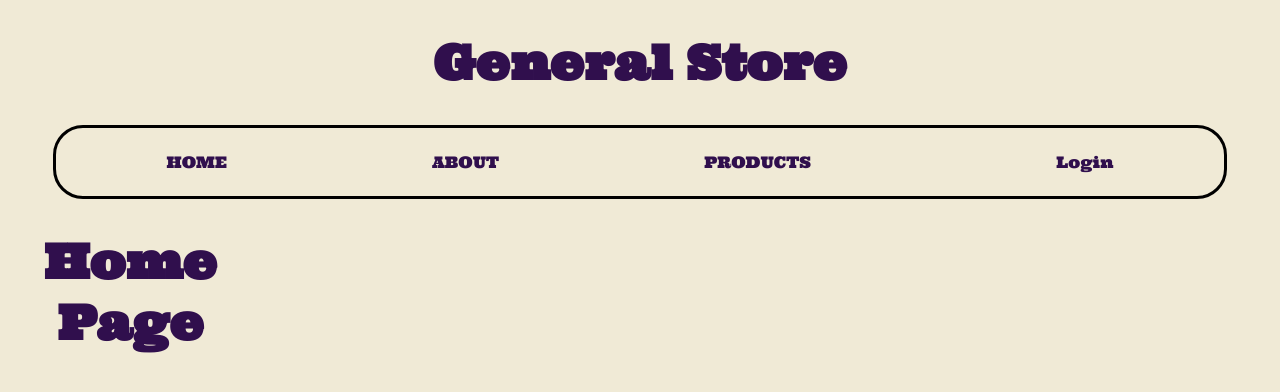
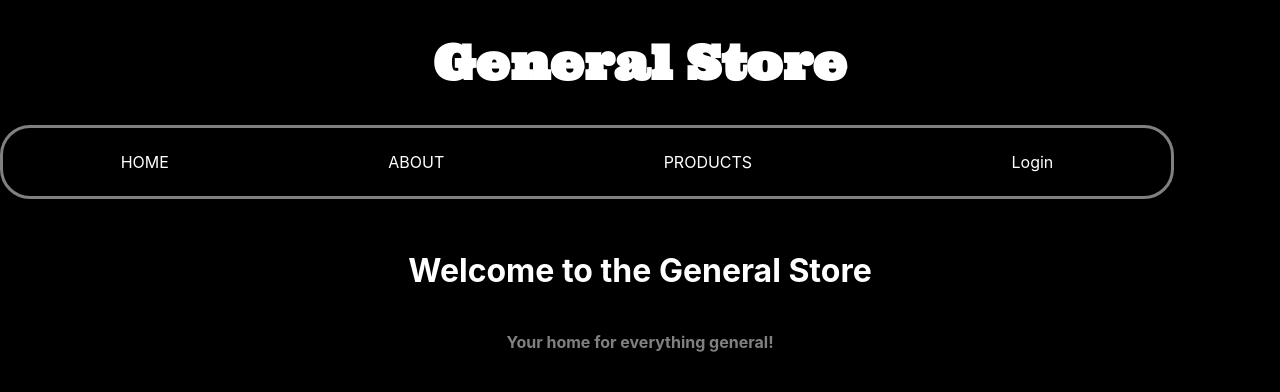
Before and after one commit to troymathis/generalstore-frontend, a React (Create React App) app: page / in a window 1280 px wide. Shown: the top 392 px of the page. Built offline with nearby package versions, Linux system fonts and the light colour scheme; no server answers.

Commit message:
styling changes

```diff
--- a/public/index.html
+++ b/public/index.html
@@ -24,7 +24,7 @@
       work correctly both with client-side routing and a non-root public URL.
       Learn how to configure a non-root public URL by running `npm run build`.
     -->
-    <title>React App</title>
+    <title>General Store</title>
   </head>
   <body>
     <noscript>You need to enable JavaScript to run this app.</noscript>
--- a/src/App.js
+++ b/src/App.js
@@ -20,7 +20,7 @@ function App() {
 
   return (
     <div className="App">
-      <h1>General Store</h1>
+      <h1 id="header">General Store</h1>
       <Nav user={user} />
       <Main user={user} />
     </div>
--- a/src/components/Main.js
+++ b/src/components/Main.js
@@ -49,7 +49,7 @@ const Main = () => {
       <Route exact path="/">
         <Home />
       </Route>
-      <div className="products">
+      <div>
         <Route exact path="/products">
           <Index />
         </Route>
--- a/src/pages/Home.js
+++ b/src/pages/Home.js
@@ -1,5 +1,9 @@
 const Home = () => {
-    return <h1>Home Page</h1>
+    return (
+    <div className='Home'>
+        <h1>Welcome to the General Store</h1>
+        <h4>Your home for everything general!</h4>
+    </div>)
 };
 
 export default Home;
--- a/src/pages/Index.js
+++ b/src/pages/Index.js
@@ -4,7 +4,9 @@ import { useState, useEffect } from "react";
 function Product(props) {
   // create state to hold product data
   const [products, setProduct] = useState(null);
-  const URL = "https://project3-be.herokuapp.com/products"
+
+  const URL = "https://project3-be.herokuapp.com/products/"
+
 
 
   const [newForm,setNewForm] = useState({
@@ -63,15 +65,15 @@ const handleSubmit = (event) => {
             <h1>{product.name}</h1>
           </Link>
             <img src={product.image} alt="" />
-            <span id="price"><h2>Price: {product.price}</h2></span>
+            <span id="price"><h2>${product.price}</h2></span>
           </div>
         )
       }
     )
   )};
   return (
-    <section>
-          <form onSubmit={handleSubmit}>
+    <section className='products'>
+          <form className='form' onSubmit={handleSubmit}>
               <input
                   type="text"
                   value={newForm.name}
--- a/src/pages/Login.js
+++ b/src/pages/Login.js
@@ -39,7 +39,7 @@ export default function Login() {
         placeholder='example@email.com'
         onChange={handleChange}/>
       <input
-        type="text"
+        type="password"
         name="password"
         placeholder='password'
         onChange={handleChange}/>
--- a/src/pages/Register.js
+++ b/src/pages/Register.js
@@ -59,7 +59,7 @@ const Register = () => {
         placeholder='example@email.com'
         onChange={handleChange}/>
       <input
-        type="text"
+        type="password"
         name="password"
         placeholder='password'
         onChange={handleChange}/>
--- a/src/pages/Show.js
+++ b/src/pages/Show.js
@@ -36,7 +36,7 @@ function Show(props) {
     <div className="product">
       <h1>{products?.name}</h1>
       <img src={products?.image} alt={products?.name} />
-      <h2>{products?.price}</h2>
+      <h2>${products?.price}</h2>
       <button id="delete" onClick={removeProduct}>
         DELETE
       </button>
--- a/src/styles.scss
+++ b/src/styles.scss
@@ -2,8 +2,8 @@
 
 @import url('https://fonts.googleapis.com/css2?family=Ultra&display=swap');
 
-$maincolor: #F0EAD6;
-$contrastcolor: #300f4d;
+$maincolor: black;
+$contrastcolor: white;
 
 @mixin source {
     color: $contrastcolor;
@@ -12,18 +12,31 @@ $contrastcolor: #300f4d;
 
 * {
     @include source;
+}
+#header {
     font-family: 'Ultra', serif;
+    font-size: xxx-large;
+}
+main {
+    display: flex;
+    flex-direction: column;
+    justify-content: center;
 }
 
-main {
+.Home {
+    padding: 30px;
     display: flex;
     justify-content: center;
+    align-items: center;
+    flex-direction: column;
+    h4 {
+        color: gray;
+    }
 }
 
 h1 {
     display: flex;
     justify-content: center;
-    font-size: xxx-large;
 }
 
 li {
@@ -46,26 +59,43 @@ a:hover {
     display:flex;
     justify-content: space-around;
     align-items: center;
-    border:3px solid black;
+    border:3px solid gray;
     padding:8px;
     width: 90%;
-    margin:auto;
     border-radius: 30px;
 }
+
 
 .products {
     margin: 30px auto;
     display: flex;
-    width: 1300px;
+    flex-direction: row;
     flex-wrap: wrap;
     justify-content:space-around;
     align-items: center;
 
+
+    align-items: center;
+    justify-content: center;
+    max-height: 500px;
+    padding: 10px;
+    div {
+        margin-right: 10px;
+        margin-bottom: 20px;
+    }
 }
-
+.form {
+    min-width: 1900px;
+    display: flex;
+    padding: 20px;
+    justify-content: center;
+}
 .prdct {
-    border: 2px solid black;
-    border-radius: 5px;
+    border: 2px solid rgb(49, 44, 44);
+    position: relative;
+    top: 0;
+    transition: top ease 0.5s;
+    border-radius: px;
     padding: 5px;
     max-width: 300px;
     margin-bottom: 10px;
@@ -74,9 +104,22 @@ a:hover {
     flex-direction:column;
     flex-wrap: wrap;
     align-items: center;
+}
 
+.prdct:hover {
+    top: -10px;
 }
 
 .prdct > img {
     max-width: 100px;
 }
+
+.product {
+    display: flex;
+    flex-direction: column;
+    justify-content: center;
+    align-items: center;
+    img {
+        max-width: 500px;
+    }
+}
```
Also changed, not shown: src/pages/Projects.js (deleted, +0 -40 lines), 1 other file (tests, documents, lock files or other folders).
